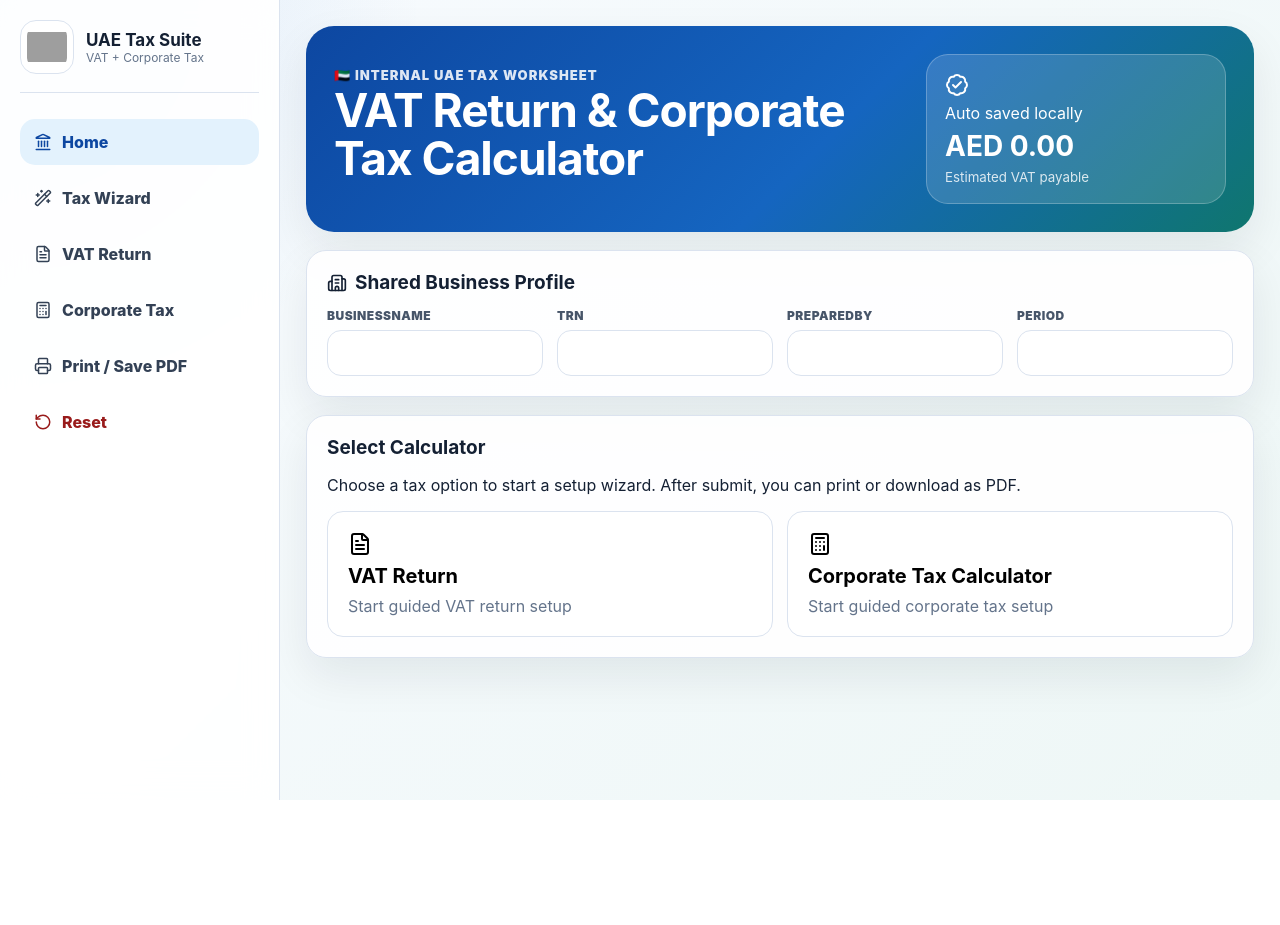
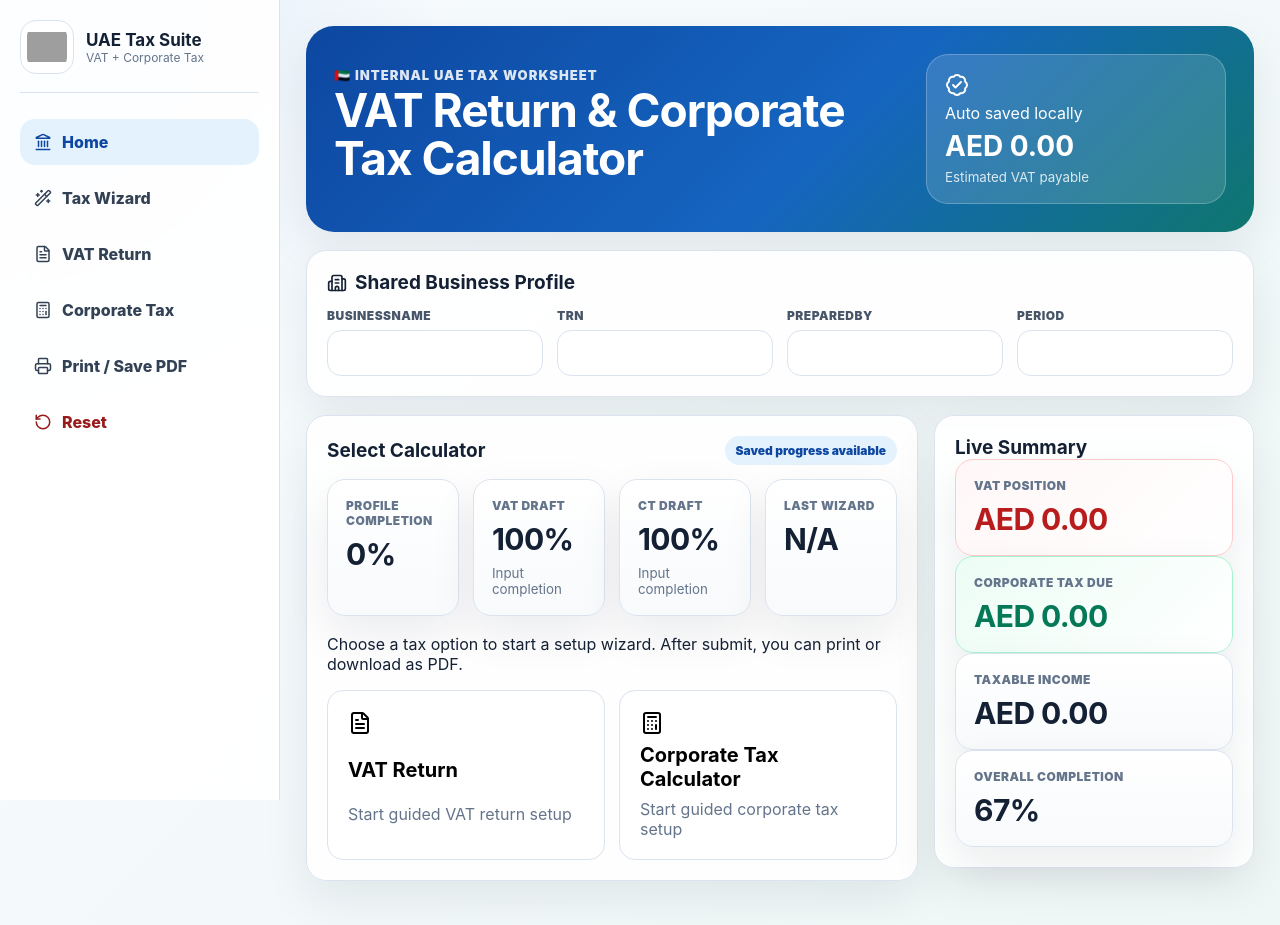
Before and after one commit to aimzworld007/FTA-VAT-TAX-Calculator, a React (Vite) app: page / in a window 1280 px wide. Before the commit the page ends 800 px from the top, so only its background shows below. Built offline with nearby package versions, Linux system fonts and the light colour scheme; grey boxes are pictures that could not be loaded.

Commit message:
Enhance UX with dashboard progress, wizard validation, and summary rail

```diff
--- a/src/main.jsx
+++ b/src/main.jsx
@@ -57,6 +57,17 @@ function App() {
     setActiveTab('wizard');
   }
 
+  const completion = useMemo(() => {
+    const profileDone = ['businessName', 'trn', 'preparedBy', 'period'].filter((k) => String(profile[k] || '').trim()).length;
+    const vatDone = [vat.emirate, vat.mode, vat.zeroRated, vat.exemptSales].filter((v) => String(v ?? '').trim() !== '').length;
+    const ctDone = [ct.fyStart, ct.fyEnd, ct.revenue, ct.cost, ct.deductible].filter((v) => String(v ?? '').trim() !== '').length;
+    return {
+      profile: Math.round((profileDone / 4) * 100),
+      vat: Math.round((vatDone / 4) * 100),
+      ct: Math.round((ctDone / 5) * 100),
+    };
+  }, [profile, vat, ct]);
+
   return <div className="app-shell">
     <aside className="sidebar no-print">
       <div className="brand"><img src={FTA_LOGO} alt="FTA UAE" /><div><strong>UAE Tax Suite</strong><span>VAT + Corporate Tax</span></div></div>
@@ -71,17 +82,28 @@ function App() {
     <main className="content">
       <header className="hero"><div><p className="eyebrow">🇦🇪 Internal UAE tax worksheet</p><h1>VAT Return & Corporate Tax Calculator</h1></div><div className="hero-card"><BadgeCheck/><span>Auto saved locally</span><strong>{money(Math.max(0, vatResult.netVat))}</strong><small>{vatResult.isPayable ? 'Estimated VAT payable' : 'Estimated VAT refund / credit'}</small></div></header>
       <ProfileCard profile={profile} setProfile={setProfile} />
-      {activeTab === 'home' && <HomeSelector onSelect={startWizard} />}
-      {activeTab === 'wizard' && <WizardFlow wizardType={wizardType} wizardStep={wizardStep} setWizardStep={setWizardStep} steps={wizardSteps} profile={profile} setProfile={setProfile} vat={vat} setVat={setVat} ct={ct} setCt={setCt} vatResult={vatResult} ctResult={ctResult} impact={impact} />}
-      {activeTab === 'vat' && <VatModule vat={vat} setVat={setVat} result={vatResult} profile={profile} />}
-      {activeTab === 'ct' && <CorporateTaxModule ct={ct} setCt={setCt} result={ctResult} />}
+      <div className="content-grid">
+        <div>
+          {activeTab === 'home' && <HomeSelector onSelect={startWizard} completion={completion} wizardType={wizardType} />}
+          {activeTab === 'wizard' && <WizardFlow wizardType={wizardType} wizardStep={wizardStep} setWizardStep={setWizardStep} steps={wizardSteps} profile={profile} setProfile={setProfile} vat={vat} setVat={setVat} ct={ct} setCt={setCt} vatResult={vatResult} ctResult={ctResult} impact={impact} completion={completion} />}
+          {activeTab === 'vat' && <VatModule vat={vat} setVat={setVat} result={vatResult} profile={profile} />}
+          {activeTab === 'ct' && <CorporateTaxModule ct={ct} setCt={setCt} result={ctResult} />}
+        </div>
+        <SummaryRail vatResult={vatResult} ctResult={ctResult} ct={ct} completion={completion} />
+      </div>
     </main>
   </div>;
 }
 
-function HomeSelector({ onSelect }) {
+function HomeSelector({ onSelect, completion, wizardType }) {
   return <section className="card">
-    <div className="card-title"><h2>Select Calculator</h2></div>
+    <div className="card-title"><h2>Select Calculator</h2><span className="badge">Saved progress available</span></div>
+    <section className="grid-section">
+      <Kpi label="Profile Completion" value={`${completion.profile}%`} />
+      <Kpi label="VAT Draft" value={`${completion.vat}%`} note="Input completion" />
+      <Kpi label="CT Draft" value={`${completion.ct}%`} note="Input completion" />
+      <Kpi label="Last Wizard" value={wizardType ? wizardType.toUpperCase() : 'N/A'} />
+    </section>
     <p>Choose a tax option to start a setup wizard. After submit, you can print or download as PDF.</p>
     <div className="selector-grid">
       <button className="selector-card" onClick={() => onSelect('vat')}>
@@ -123,16 +145,39 @@ function Dashboard({ vatResult, ctResult, ct, priorPeriod, setPriorPeriod }) {
 }
 
 function WizardFlow(props) { const { wizardType, wizardStep, setWizardStep, steps, profile, setProfile, vat, setVat, ct, setCt, vatResult, ctResult, impact } = props;
+  const { completion } = props;
   if (!wizardType) return <section className="card"><p>Please go to Home and choose VAT Return or Corporate Tax Calculator first.</p></section>;
+  const canContinue = wizardStep !== 0 || ['businessName', 'trn', 'preparedBy', 'period'].every((k) => String(profile[k] || '').trim());
+  const progress = Math.round(((wizardStep + 1) / steps.length) * 100);
   return <section className="card"><div className="wizard-steps">{steps.map((s,i)=><button key={s} className={i===wizardStep?'active':''} onClick={()=>setWizardStep(i)}>{i+1}. {s}</button>)}</div>
+  <div className="wizard-progress"><strong>Progress:</strong> {progress}% complete · Profile {completion.profile}% · {wizardType.toUpperCase()} {wizardType === 'vat' ? completion.vat : completion.ct}%</div>
   {wizardStep===0 && <ProfileCard profile={profile} setProfile={setProfile} />}
   {wizardStep===1 && <div className="stack">{wizardType === 'vat' ? <VatModule vat={vat} setVat={setVat} result={vatResult} profile={profile} compact /> : <CorporateTaxModule ct={ct} setCt={setCt} result={ctResult} compact />}</div>}
   {wizardStep===2 && <section className="grid-section four">{wizardType === 'vat'
     ? <><Kpi label="VAT Change Impact" value={money(impact.vatDelta)} note="vs baseline assumptions" tone={impact.vatDelta > 0 ? 'danger' : 'success'} /><Kpi label="Final Net VAT" value={money(vatResult.netVat)} /><Kpi label="Payable / Credit" value={money(Math.abs(vatResult.netVat))} tone={vatResult.isPayable ? 'danger' : 'success'} /><Kpi label="Type" value={vatResult.isPayable ? 'Payable' : 'Refund/Credit'} /></>
     : <><Kpi label="CT Change Impact" value={money(impact.ctDelta)} note="vs baseline assumptions" tone={impact.ctDelta > 0 ? 'danger' : 'success'} /><Kpi label="Taxable Income" value={money(ctResult.taxableIncome)} /><Kpi label="Final CT" value={money(ctResult.taxDue)} /><Kpi label="Rate Applied" value={`${CORPORATE_TAX_RULES_2026.mainRate * 100}%`} /></>}</section>}
   {wizardStep===3 && <section><p>Information submitted successfully. Choose one option below.</p><div className="wizard-export"><button onClick={() => window.print()}><Printer size={18}/> Print</button><button onClick={() => window.print()}><FileText size={18}/> Download PDF</button></div><PrintHeader profile={profile} title={wizardType === 'vat' ? 'UAE VAT Wizard Summary' : 'UAE Corporate Tax Wizard Summary'} /></section>}
-  <div className="wizard-nav"><button disabled={wizardStep===0} onClick={()=>setWizardStep(wizardStep-1)}>Back</button><button disabled={wizardStep===steps.length-1} onClick={()=>setWizardStep(wizardStep+1)}>Next</button></div>
+  {wizardStep === 0 && !canContinue && <p className="notice">Please complete all shared profile fields before moving to Inputs.</p>}
+  <div className="wizard-nav"><button disabled={wizardStep===0} onClick={()=>setWizardStep(wizardStep-1)}>Back</button><button disabled={wizardStep===steps.length-1 || !canContinue} onClick={()=>setWizardStep(wizardStep+1)}>Next</button></div>
   </section>;
+}
+
+function SummaryRail({ vatResult, ctResult, ct, completion }) {
+  const warnings = [];
+  if (ct.fyEnd < ct.fyStart) warnings.push('Financial year end date is earlier than start date.');
+  if (Number(ct.revenue) < Number(ct.cost)) warnings.push('Revenue is lower than cost of sales. Verify data.');
+  return <aside className="summary-rail no-print">
+    <section className="card">
+      <h2>Live Summary</h2>
+      <div className="stack">
+        <Kpi label="VAT Position" value={money(vatResult.netVat)} tone={vatResult.isPayable ? 'danger' : 'success'} />
+        <Kpi label="Corporate Tax Due" value={money(ctResult.taxDue)} tone="success" />
+        <Kpi label="Taxable Income" value={money(ctResult.taxableIncome)} />
+        <Kpi label="Overall Completion" value={`${Math.round((completion.profile + completion.vat + completion.ct) / 3)}%`} />
+      </div>
+      {warnings.length > 0 && <div className="notice">{warnings.map((w) => <div key={w}>• {w}</div>)}</div>}
+    </section>
+  </aside>;
 }
 
 function VatModule({ vat, setVat, result, profile }) {
```
Also changed, not shown: src/styles.css.
